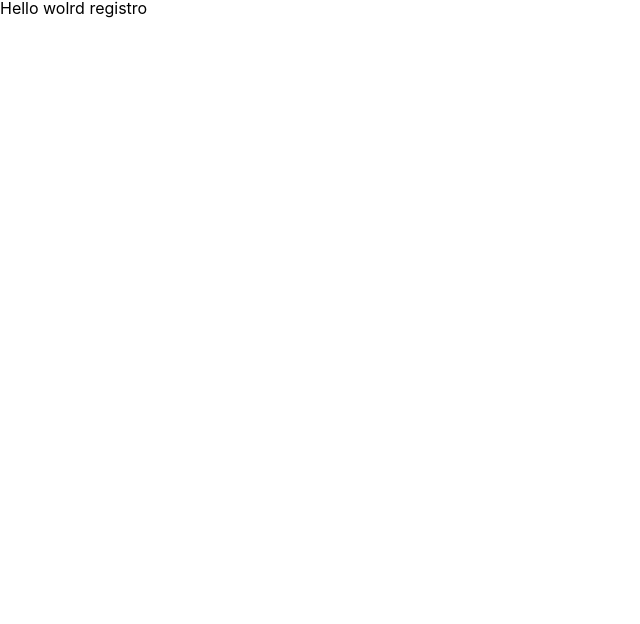
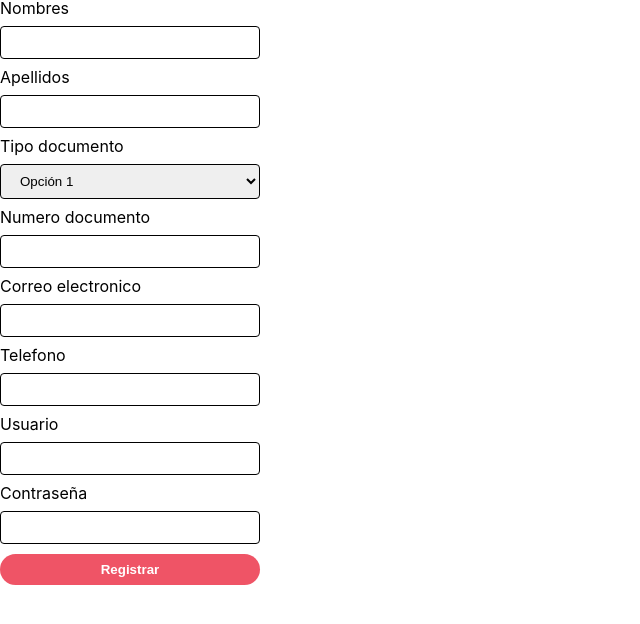
Before and after one commit to talaiguah14/landing-page-react, a React (Create React App) app: page /registro in a window 1280 px wide. Shown: the top 624 px of the page, without its empty margins (0-640 px from the left). Built offline with nearby package versions, Linux system fonts and the light colour scheme.

Commit message:
feat: create registration form

```diff
--- a/src/App.js
+++ b/src/App.js
@@ -1,6 +1,7 @@
 import { createBrowserRouter, RouterProvider } from "react-router-dom";
 import "./App.css";
 import LoginPage from "./components/pages/login";
+import RegistrationPage from "./components/pages/registration";
 
 const router = createBrowserRouter([
   {
@@ -9,7 +10,7 @@ const router = createBrowserRouter([
   },
   {
     path: "/registro",
-    element: <div>Hello wolrd registro</div>,
+    element: <RegistrationPage/>
   },
   {
     path: "/login",
--- /dev/null
+++ b/src/components/pages/registration.jsx
@@ -0,0 +1,130 @@
+import React, { useEffect, useState } from "react";
+import Input from "../atoms/input/input";
+import { useForm } from "react-hook-form";
+
+const RegistrationPage = () => {
+  const {
+    register,
+    handleSubmit,
+    formState: { errors },
+  } = useForm();
+
+  const [errorForm, setErrorForm] = useState(null);
+
+  const envioDatos = (data) => {
+    //consumo service
+    fetch("http://localhost:4000/api/login/", {
+      method: "POST",
+      body: JSON.stringify(data),
+      headers: {
+        "Content-Type": "application/json",
+      },
+    })
+      .then((response) => response.json())
+      .then((data) => {
+        if (data.status === 400) {
+          setErrorForm(data.message);
+        } else if (data.status === 200) {
+          localStorage.setItem("token", data.token);
+          window.location.href = "/dashboard";
+        }
+      })
+      .catch((error) => {
+        //usa el stado para mostrar el error
+        setErrorForm(error);
+      });
+
+    //en caso de exito redirecciono
+  };
+  return (
+    <form onSubmit={handleSubmit(envioDatos)}>
+      <Input name="nombres" error={errors.nombre?.message} label="Nombres">
+        <input
+          id="nombres"
+          className="input"
+          {...register("nombres",{
+            required: "El campo Nombres es obligatorio, Por favor deligenciarlo."
+          },
+          )}
+        />
+      </Input>
+      <Input name="apellidos" error={errors.apellidos?.message} label="Apellidos" type="select">
+        <input
+          id="apellidos"
+          className="input"
+          {...register("apellidos",{
+            required: "El campo Apellidos es obligatorio, Por favor deligenciarlo."
+          },
+          )}
+        />
+      </Input>
+      <Input name="cod_tipo_documento" error={errors.cod_tipo_documento?.message} label="Tipo documento">
+      <select id="cod_tipo_documento" className="input" {
+        ...register("cod_tipo_documento",{
+          required: "El campo Tipo documento es obligatorio, Por favor deligenciarlo."
+        })
+      }>
+        <option value="option1">Opción 1</option>
+        <option value="option2">Opción 2</option>
+        <option value="option3">Opción 3</option>
+      </select>
+      </Input>
+      <Input name="numero_documento" error={errors.numero_documento?.message} label="Numero documento">
+        <input
+          id="numero_documento"
+          className="input"
+          {...register("numero_documento",{
+            required: "El campo Numero documento es obligatorio, Por favor deligenciarlo."
+          },
+          )}
+        />
+      </Input>
+      <Input name="mail" error={errors.mail?.message} label="Correo electronico">
+        <input
+          id="mail"
+          className="input"
+          type="email"
+          {...register("mail",{
+            required: "El campo Correo electronico es obligatorio, Por favor deligenciarlo."
+          },
+          )}
+        />
+      </Input>
+      <Input name="telefono" error={errors.telefono?.message} label="Telefono">
+        <input
+          id="telefono"
+          className="input"
+          {...register("telefono",{
+            required: "El campo Telefono es obligatorio, Por favor deligenciarlo."
+          },
+          )}
+        />
+      </Input>
+      <Input name="usuario" error={errors.usuario?.message} label="Usuario">
+        <input
+          id="usuario"
+          className="input"
+          {...register("usuario",{
+            required: "El campo Correo electronico es obligatorio, Por favor deligenciarlo."
+          },
+          )}
+        />
+      </Input>
+      <Input name="password" error={errors.password?.message} label="Contraseña">
+        <input
+          id="password"
+          className="input"
+          type="password"
+          {...register("password",{
+            required: "El campo Correo electronico es obligatorio, Por favor deligenciarlo."
+          },
+          )}
+        />
+      </Input>
+      <button className="button">Registrar</button>
+  <span>{errorForm}</span>
+    </form>
+  );
+};
+
+export default RegistrationPage;
```
